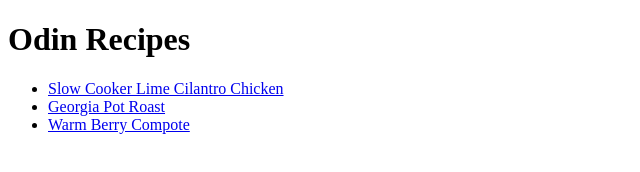
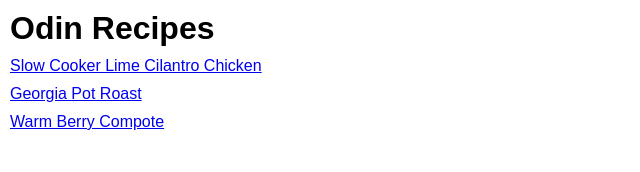
Before and after one commit to luongleafer/odin-recipes, a plain HTML site: page index.html in a window 1280 px wide. Shown: the whole page, without its empty margins (0-640 px from the left). Drawn offline with Linux system fonts and the light colour scheme.

Commit message:
Add style

```diff
--- a/index.html
+++ b/index.html
@@ -3,14 +3,16 @@
   <head>
     <meta charset="utf-8" />
     <title>Odin Recipes</title>
+    <link rel="stylesheet" href="./styles.css">
   </head>
   <body>
     <h1>Odin Recipes</h1>
+    <h1>
+      <a href="recipes/berry.html"></a>
+    </h1>
     <ul>
       <li>
-                <a href="recipes/chicken.html"
-                    >Slow Cooker Lime Cilantro Chicken</a
-                >
+        <a href="recipes/chicken.html">Slow Cooker Lime Cilantro Chicken</a>
       </li>
       <li><a href="recipes/georgia.html">Georgia Pot Roast</a></li>
       <li><a href="recipes/berry.html">Warm Berry Compote</a></li>
--- /dev/null
+++ b/styles.css
@@ -0,0 +1,14 @@
+*{
+    margin: 0;
+    padding: 0;
+    box-sizing: border-box;
+    font-family: Arial, Helvetica, sans-serif;
+}
+
+h1{
+    margin : 10px;
+}
+
+ul li{
+    margin: 10px;
+}
```
Lines whose indentation alone changed are shown as unchanged.
